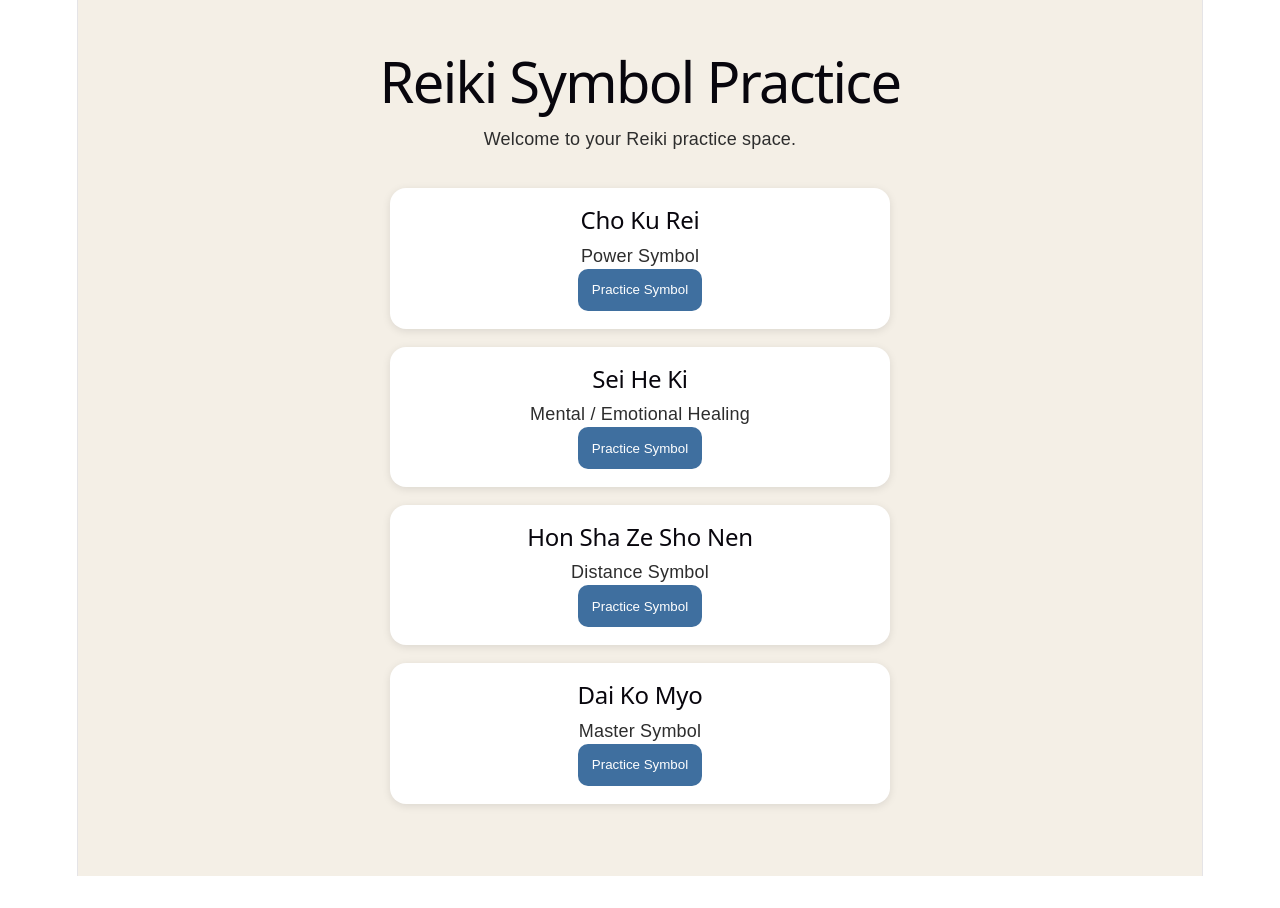
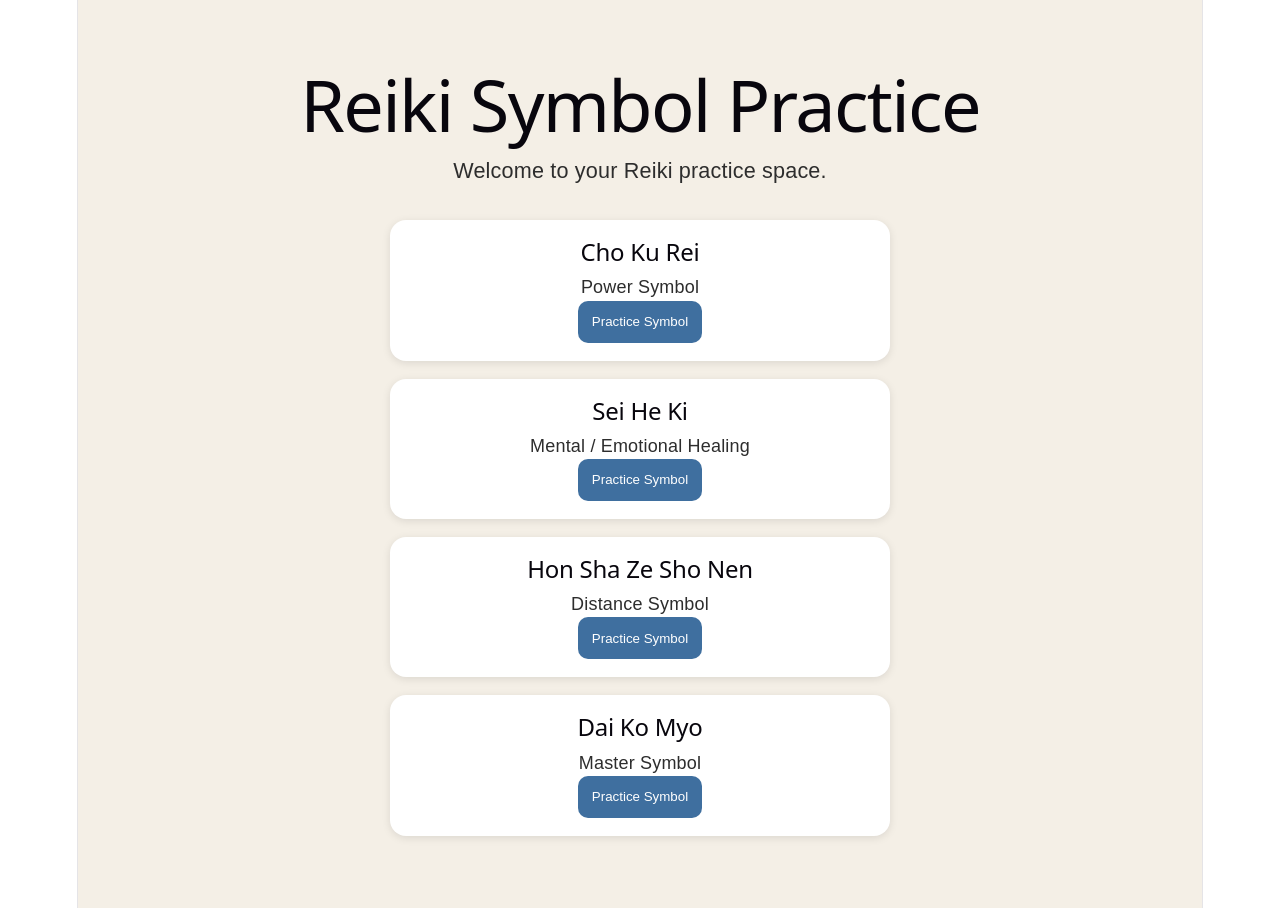
Before and after one commit to tiffaniarmour/reiki-symbol-practice, a React (Vite) app: page / in a window 1280 px wide. Before the commit the page ends 876 px from the top, so only its background shows below. Built offline with nearby package versions, Linux system fonts and the light colour scheme.

Commit message:
Fix tall symbol tracing layout

```diff
--- a/src/App.jsx
+++ b/src/App.jsx
@@ -11,11 +11,33 @@ function App() {
   const isDrawing = useRef(false);
 
   const symbols = [
-    { name: "Cho Ku Rei", meaning: "Power Symbol", image: choKuRei },
-    { name: "Sei He Ki", meaning: "Mental / Emotional Healing", image: seiHeKi },
-    { name: "Hon Sha Ze Sho Nen", meaning: "Distance Symbol", image: honShaZeShoNen },
-    { name: "Dai Ko Myo", meaning: "Master Symbol", image: daiKoMyo },
+    {
+      name: "Cho Ku Rei",
+      meaning: "Power Symbol",
+      image: choKuRei,
+    },
+    {
+      name: "Sei He Ki",
+      meaning: "Mental / Emotional Healing",
+      image: seiHeKi,
+    },
+    {
+      name: "Hon Sha Ze Sho Nen",
+      meaning: "Distance Symbol",
+      image: honShaZeShoNen,
+      tall: true,
+    },
+    {
+      name: "Dai Ko Myo",
+      meaning: "Master Symbol",
+      image: daiKoMyo,
+      tall: true,
+    },
   ];
+
+  const practiceWidth = 320;
+  const practiceHeight = selectedSymbol?.tall ? 460 : 320;
+  const canvasPadding = 10;
 
   function getPosition(event) {
     const canvas = canvasRef.current;
@@ -50,7 +72,9 @@ function App() {
 
     ctx.lineWidth = 6;
     ctx.lineCap = "round";
+    ctx.lineJoin = "round";
     ctx.strokeStyle = "#3f6f9f";
+
     ctx.lineTo(x, y);
     ctx.stroke();
   }
@@ -61,27 +85,92 @@ function App() {
 
   function clearCanvas() {
     const canvas = canvasRef.current;
+    if (!canvas) return;
+
     const ctx = canvas.getContext("2d");
     ctx.clearRect(0, 0, canvas.width, canvas.height);
   }
 
   if (selectedSymbol) {
     return (
-      <div style={{ minHeight: "100vh", backgroundColor: "#f4efe6", padding: "2rem", fontFamily: "sans-serif", color: "#2d2d2d", textAlign: "center" }}>
-        <button onClick={() => setSelectedSymbol(null)} style={{ padding: "0.75rem 1rem", border: "none", borderRadius: "10px", backgroundColor: "#3f6f9f", color: "white", cursor: "pointer", marginBottom: "2rem" }}>
+      <div
+        style={{
+          minHeight: "100vh",
+          backgroundColor: "#f4efe6",
+          padding: "2rem",
+          fontFamily: "sans-serif",
+          color: "#2d2d2d",
+          textAlign: "center",
+          boxSizing: "border-box",
+        }}
+      >
+        <button
+          onClick={() => setSelectedSymbol(null)}
+          style={{
+            padding: "0.75rem 1rem",
+            border: "none",
+            borderRadius: "10px",
+            backgroundColor: "#3f6f9f",
+            color: "white",
+            cursor: "pointer",
+            marginBottom: "2rem",
+            fontSize: "1rem",
+          }}
+        >
           ← Back
         </button>
 
-        <h1>{selectedSymbol.name}</h1>
-        <p style={{ fontSize: "1.2rem", marginBottom: "2rem" }}>{selectedSymbol.meaning}</p>
+        <h1
+          style={{
+            fontSize: "clamp(2.5rem, 10vw, 4rem)",
+            lineHeight: "1",
+            marginBottom: "0.5rem",
+          }}
+        >
+          {selectedSymbol.name}
+        </h1>
 
-        <div style={{ position: "relative", width: "320px", height: "320px", margin: "0 auto", backgroundColor: "white", borderRadius: "20px", boxShadow: "0 2px 8px rgba(0,0,0,0.1)", overflow: "hidden" }}>
-          <img src={selectedSymbol.image} alt={selectedSymbol.name} style={{ position: "absolute", inset: 0, width: "100%", height: "100%", objectFit: "contain", opacity: 0.25, padding: "1rem" }} />
+        <p
+          style={{
+            fontSize: "1.4rem",
+            marginBottom: "2rem",
+          }}
+        >
+          {selectedSymbol.meaning}
+        </p>
+
+        <div
+          style={{
+            position: "relative",
+            width: `${practiceWidth}px`,
+            height: `${practiceHeight}px`,
+            maxWidth: "90vw",
+            margin: "0 auto",
+            backgroundColor: "white",
+            borderRadius: "20px",
+            boxShadow: "0 2px 8px rgba(0,0,0,0.1)",
+            overflow: "hidden",
+            boxSizing: "border-box",
+          }}
+        >
+          <img
+            src={selectedSymbol.image}
+            alt={selectedSymbol.name}
+            style={{
+              position: "absolute",
+              inset: `${canvasPadding}px`,
+              width: `calc(100% - ${canvasPadding * 2}px)`,
+              height: `calc(100% - ${canvasPadding * 2}px)`,
+              objectFit: "contain",
+              opacity: 0.28,
+              pointerEvents: "none",
+            }}
+          />
 
           <canvas
             ref={canvasRef}
-            width="320"
-            height="320"
+            width={practiceWidth}
+            height={practiceHeight}
             onMouseDown={startDrawing}
             onMouseMove={draw}
             onMouseUp={stopDrawing}
@@ -89,11 +178,30 @@ function App() {
             onTouchStart={startDrawing}
             onTouchMove={draw}
             onTouchEnd={stopDrawing}
-            style={{ position: "absolute", inset: 0, width: "100%", height: "100%", touchAction: "none", cursor: "crosshair" }}
+            style={{
+              position: "absolute",
+              inset: 0,
+              width: "100%",
+              height: "100%",
+              touchAction: "none",
+              cursor: "crosshair",
+            }}
           />
         </div>
 
-        <button onClick={clearCanvas} style={{ marginTop: "1rem", padding: "0.75rem 1rem", borderRadius: "10px", border: "none", backgroundColor: "#d72563", color: "white", cursor: "pointer" }}>
+        <button
+          onClick={clearCanvas}
+          style={{
+            marginTop: "1rem",
+            padding: "0.85rem 1.25rem",
+            borderRadius: "12px",
+            border: "none",
+            backgroundColor: "#d72563",
+            color: "white",
+            cursor: "pointer",
+            fontSize: "1rem",
+          }}
+        >
           Clear Practice
         </button>
       </div>
@@ -101,16 +209,70 @@ function App() {
   }
 
   return (
-    <div style={{ minHeight: "100vh", backgroundColor: "#f4efe6", color: "#2d2d2d", padding: "2rem", fontFamily: "sans-serif" }}>
-      <h1 style={{ textAlign: "center" }}>Reiki Symbol Practice</h1>
-      <p style={{ textAlign: "center" }}>Welcome to your Reiki practice space.</p>
+    <div
+      style={{
+        minHeight: "100vh",
+        backgroundColor: "#f4efe6",
+        color: "#2d2d2d",
+        padding: "2rem",
+        fontFamily: "sans-serif",
+        boxSizing: "border-box",
+      }}
+    >
+      <h1
+        style={{
+          textAlign: "center",
+          fontSize: "clamp(2.5rem, 8vw, 4rem)",
+          lineHeight: "1",
+          marginBottom: "1rem",
+        }}
+      >
+        Reiki Symbol Practice
+      </h1>
 
-      <div style={{ display: "grid", gap: "1rem", maxWidth: "500px", margin: "2rem auto" }}>
+      <p
+        style={{
+          textAlign: "center",
+          fontSize: "1.2rem",
+        }}
+      >
+        Welcome to your Reiki practice space.
+      </p>
+
+      <div
+        style={{
+          display: "grid",
+          gap: "1rem",
+          maxWidth: "500px",
+          margin: "2rem auto",
+        }}
+      >
         {symbols.map((symbol) => (
-          <div key={symbol.name} style={{ backgroundColor: "white", padding: "1rem", borderRadius: "16px", boxShadow: "0 2px 8px rgba(0,0,0,0.1)", textAlign: "center" }}>
+          <div
+            key={symbol.name}
+            style={{
+              backgroundColor: "white",
+              padding: "1rem",
+              borderRadius: "16px",
+              boxShadow: "0 2px 8px rgba(0,0,0,0.1)",
+              textAlign: "center",
+            }}
+          >
             <h2>{symbol.name}</h2>
+
             <p>{symbol.meaning}</p>
-            <button onClick={() => setSelectedSymbol(symbol)} style={{ padding: "0.75rem", borderRadius: "10px", border: "none", backgroundColor: "#3f6f9f", color: "white", cursor: "pointer" }}>
+
+            <button
+              onClick={() => setSelectedSymbol(symbol)}
+              style={{
+                padding: "0.75rem",
+                borderRadius: "10px",
+                border: "none",
+                backgroundColor: "#3f6f9f",
+                color: "white",
+                cursor: "pointer",
+              }}
+            >
               Practice Symbol
             </button>
           </div>
```
